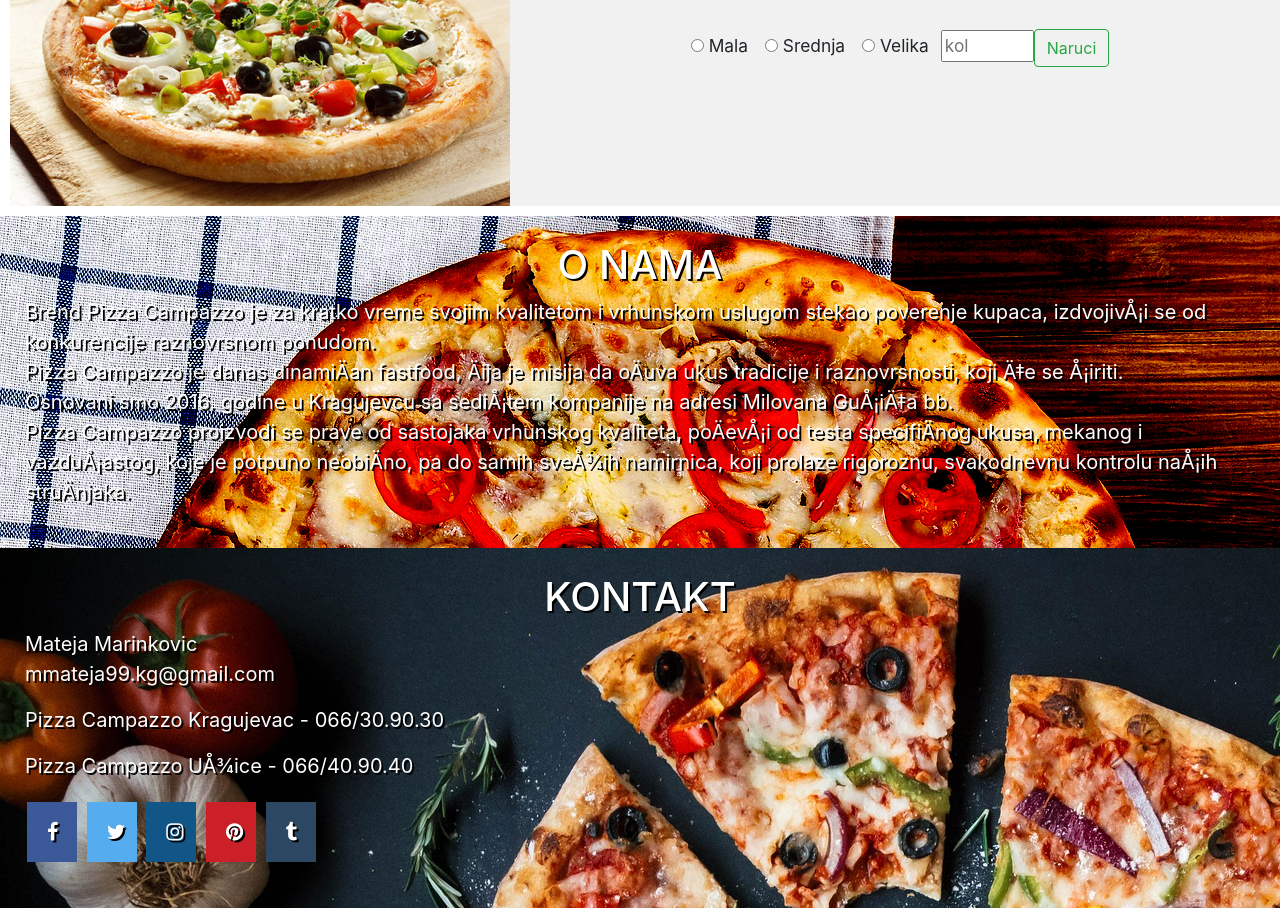
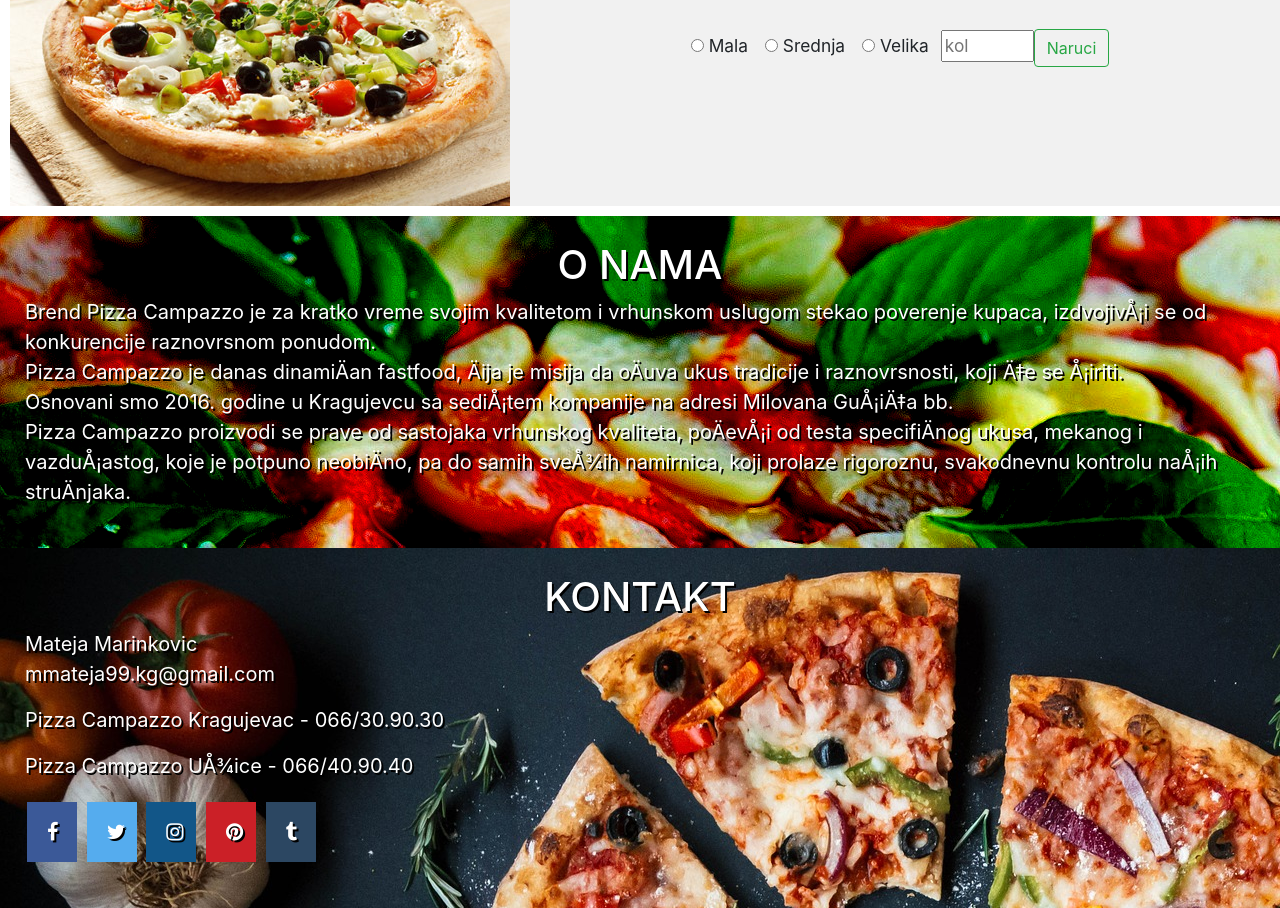
Before and after one commit to Ajetam99/PIA-homeworks, a PHP site: page / in a window 1280 px wide. Shown: the part 2397-3305 px from the top of the page. Run offline with PHP 8.4, Linux system fonts and the light colour scheme; some libraries are stand-ins or nearby versions.

Commit message:
gotovo, na brzinu radjeno pa je html haos

```diff
--- a/Domaci 2/style.css
+++ b/Domaci 2/style.css
@@ -50,7 +50,7 @@ body{
 }
 
 #onama {
-	background: url("images/slajd_2.jpg");
+	background: url("images/slajd_1.jpg");
 	background-color: black;
 	background-blend-mode: hard-light;
 	padding: 25px;
```
